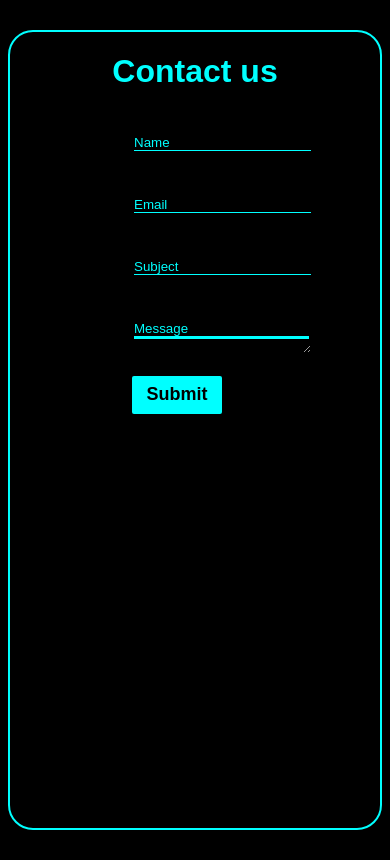
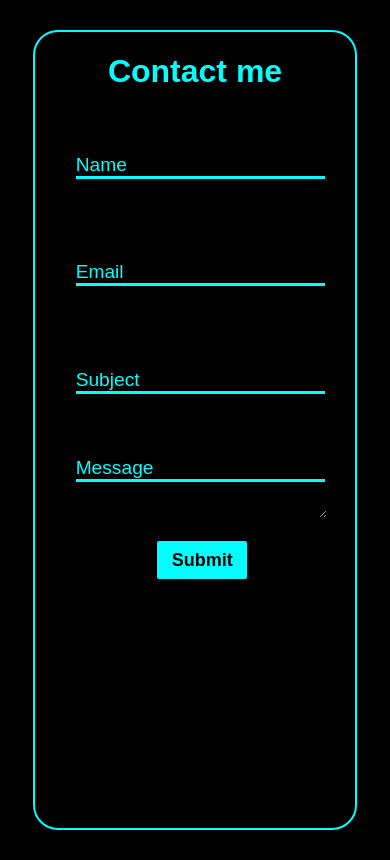
Before and after one commit to ramjeemishra/comp, a plain HTML site: page email.html in a window 390 px wide. Drawn offline with Linux system fonts and the light colour scheme.

Commit message:
Add files via upload

```diff
--- a/email.css
+++ b/email.css
@@ -68,6 +68,57 @@ textarea {
 @media (max-width:900px) {
     .form {
         width: 600px;
-        height: 800px
+        height: 800px;
+        margin: 3vh;
     }
+
+input,
+textarea {
+    font-size: larger;
+    margin-left: 12%;
+    height: 10vh;
+    width: 55vw;
 }
+}
+
+
+
+
+
+
+
+@media (max-width:600px) {
+    .form {
+        width: 600px;
+        height: 800px;
+    }
+
+input,
+textarea {
+    font-size: larger;
+    margin-left: 12%;
+    height: 10vh;
+    width: 65vw;
+}
+}
+
+
+
+
+
+
+
+@media (max-width:380px) {
+    .form {
+        width: 600px;
+        height: 800px;
+    }
+
+input,
+textarea {
+    font-size: larger;
+    margin-left: 12%;
+    height: 10vh;
+    width: 65vw;
+}
+}
--- a/email.html
+++ b/email.html
@@ -1,12 +1,17 @@
 <!DOCTYPE html>
-<html>
+<html lang="en">
 <head>
+  <meta charset="UTF-8">
+  <meta name="viewport" content="width=device-width, initial-scale=1.0">
+  <title>Contact</title>
   <link rel="stylesheet" href="email.css">
+  <link rel="shortcut icon" href="Screenshot_2023-08-30_181849-removebg-preview.png" type="image/x-icon">
 </head>
 <body>
 
+
   <div class="form">
-    <h1>Contact us</h1>
+    <h1>Contact me</h1>
     <form action="https://formsubmit.co/studyram77@gmail.com" method="POST">
       <input type="text" name="name" required placeholder="Name">
       <input type="email" name="email" required placeholder="Email">
@@ -14,10 +19,11 @@
       <textarea name="msg" required placeholder="Message"></textarea>
       <input type="hidden" name="_captcha" value="false">
       <input type="hidden" name="_next" value="https://rambhai567.github.io/Thank-cont/">
-        <button type="submit" >Submit</button>
+      <button type="submit">Submit</button>
     </form>
   </div>
 
-	<script src="email.js"></script>
+
+
 </body>
 </html>
```
Also changed, not shown: Screenshot_2023-08-30_181849-removebg-preview.png (added). Lines whose indentation alone changed are shown as unchanged.
